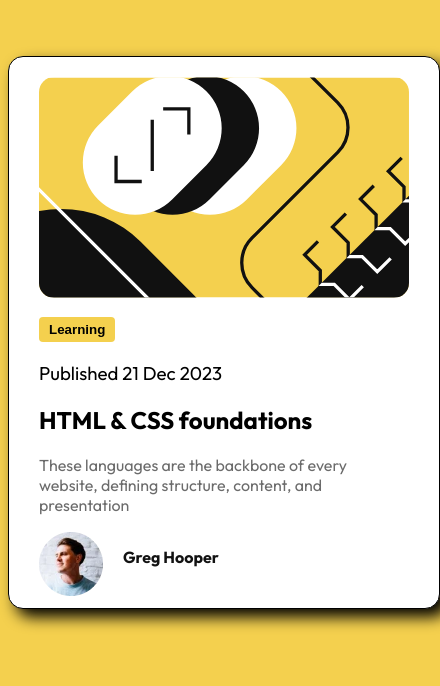
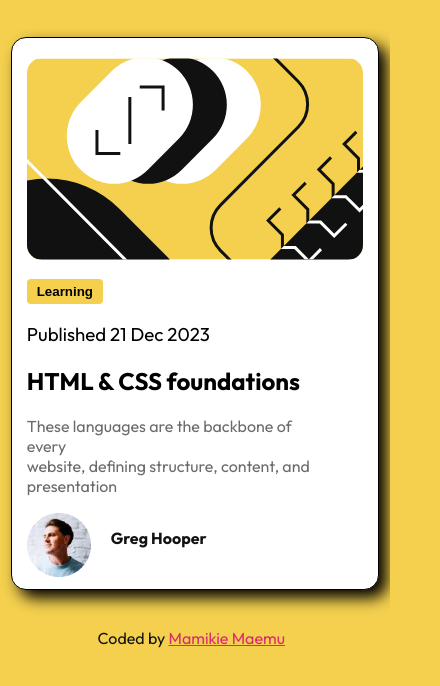
Before and after one commit to CodeWithRonnie/blog-preview-card, a plain HTML site: page index.html in a window 390 px wide. Shown: the whole page, 440 px wide, since content can reach past the window. Drawn offline with Linux system fonts and the light colour scheme.

Commit message:
Worked on my responsiveness

```diff
--- a/index.html
+++ b/index.html
@@ -24,5 +24,7 @@
         </div>
 
     </div>
+
+    <p class="extra">Coded by <a href="#">Mamikie Maemu</a></p>
 </body>
 </html>
--- a/styles.css
+++ b/styles.css
@@ -11,8 +11,8 @@ body{
     display: block;
     margin: 0 auto;
     width: 400px;
-    margin-top: 15%;
-    margin-bottom: 15%;
+    margin-top: 8%;
+    margin-bottom: 8%;
     border: 1px solid black;
     border-radius: 15px;
     padding-left: 30px;
@@ -55,3 +55,28 @@ h3{
     color: hsl(0, 0%, 7%) ;
     font-weight: bold;
  }
+
+ .extra{
+    text-align: center;
+    color: hsl(0, 0%, 7%) ;
+    margin-left: 4%;
+    margin-top: 0;
+ }
+  a{
+    color: rgb(219, 41, 112);
+  }
+
+  @media (max-width: 430px)  {
+    .container{
+        width: 90%;
+        margin: 10% auto;
+        padding-left: 15px;
+        padding-right: 15px;
+    }
+
+    .illustration{
+        width: 100%;
+        height: auto;
+    }
+
+  }
```
